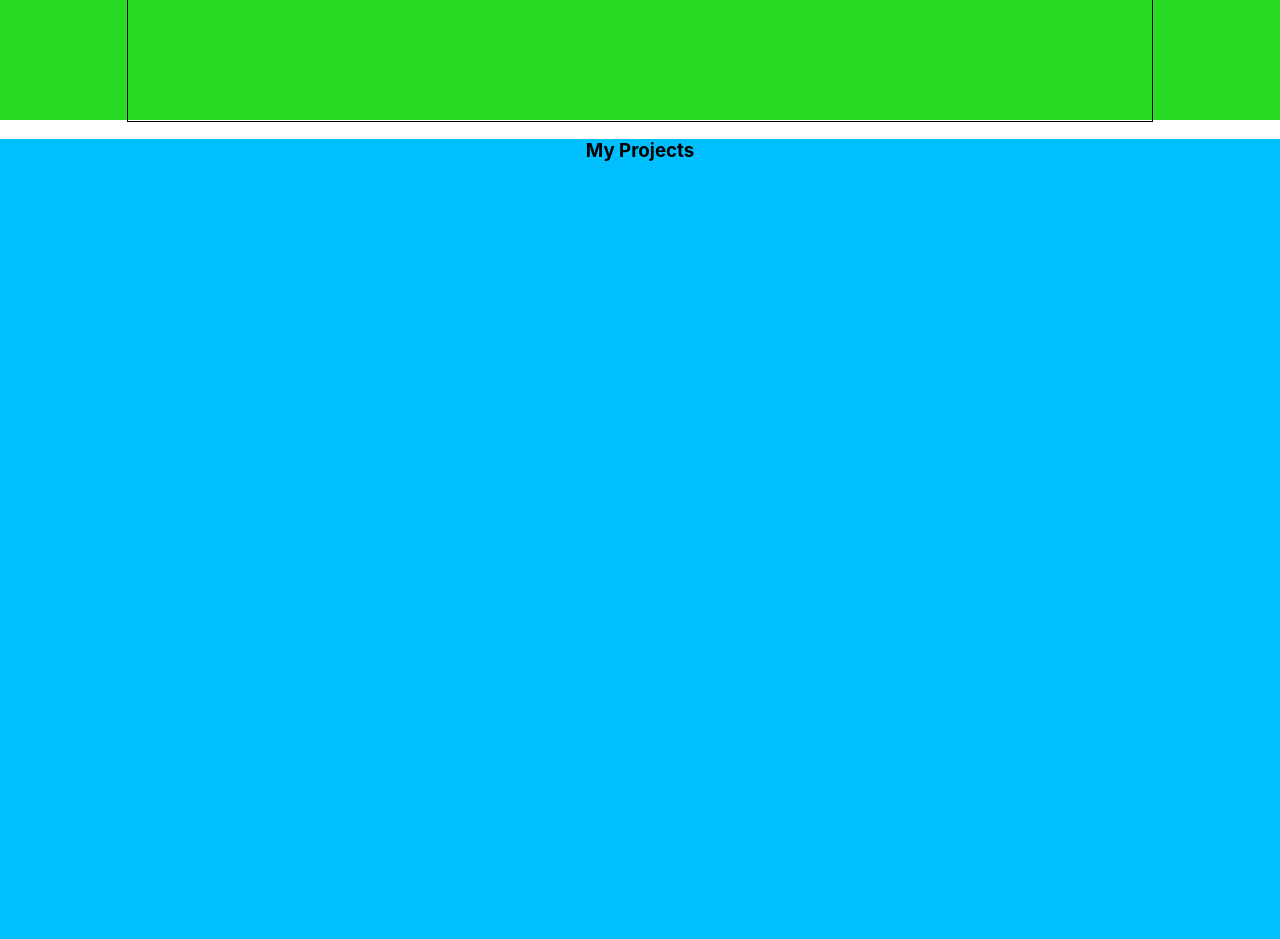
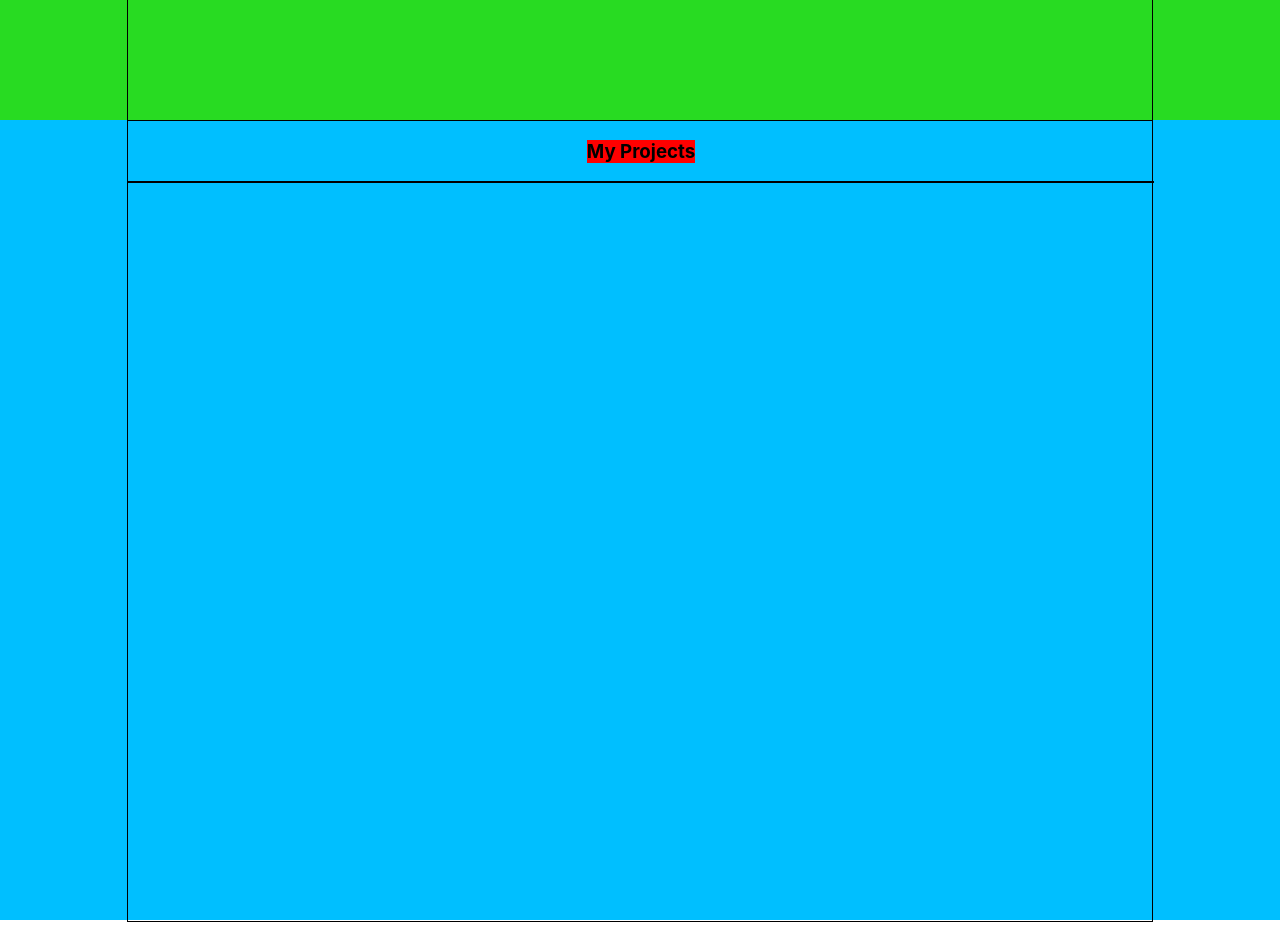
Before and after one commit to wavewavewavewave/portfolio, a React (Create React App) app: page / in a window 1280 px wide. Shown: the part 1560-2499 px from the top of the page. Built offline with nearby package versions, Linux system fonts and the light colour scheme.

Commit message:
My Projects block

```diff
--- a/src/myProjects/MyProjects.js
+++ b/src/myProjects/MyProjects.js
@@ -1,12 +1,17 @@
 import React from 'react';
 import s from './MyProjects.module.css';
+import styleContainer from "../common/styles/Container.module.css";
 
 
 function MyProjects(props) {
     return (
         <div className={s.projectsBlock}>
-            <div></div>
-            <h3>My Projects</h3>
+            <div className={` ${styleContainer.container}  ${s.projectsContainer}  `}>
+                <h3 className={s.title}>My Projects</h3>
+                <div className={s.projects}>
+
+                </div>
+            </div>
         </div>
     );
 }
--- a/src/myProjects/MyProjects.module.css
+++ b/src/myProjects/MyProjects.module.css
@@ -2,3 +2,17 @@
     height: 100vh;
     background-color: deepskyblue;
 }
+
+.projectsContainer {
+    flex-direction: column;
+    justify-content: flex-start;
+}
+
+.projects {
+    border: 1px solid;
+    width: 100%;
+}
+
+.title{
+    background-color: red;
+}
```
